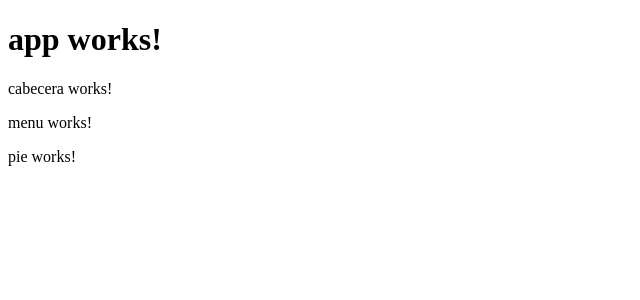
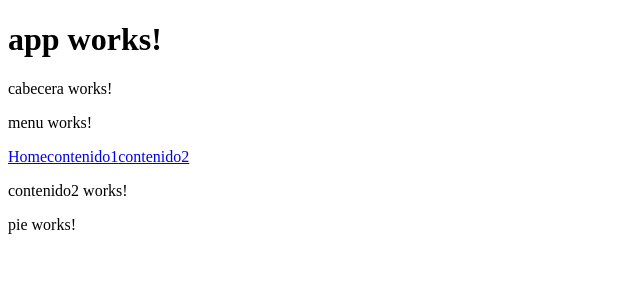
Before and after one commit to felixosle/Angular2-Playground, an Angular app: page /contenido2 in a window 1280 px wide. Shown: the top 300 px of the page, without its empty margins (0-640 px from the left). Built offline with nearby package versions, Linux system fonts and the light colour scheme.

Commit message:
routing works

```diff
--- a/src/app/app.component.html
+++ b/src/app/app.component.html
@@ -3,4 +3,15 @@
 </h1>
 <app-cabecera></app-cabecera>
 <app-menu></app-menu>
+
+<!-- Navigation with router directives-->
+<nav class="mdl-navigation">
+  <a class="mdl-navigation__link" [routerLink]="['/']">Home</a>
+  <a class="mdl-navigation__link" [routerLink]="['/contenido1']">contenido1</a>
+  <a class="mdl-navigation__link" [routerLink]="['/contenido2']">contenido2</a>
+</nav>
+
+ <!-- Router Outlet -->
+<router-outlet></router-outlet>
+
 <app-pie></app-pie>
--- /dev/null
+++ b/src/app/app.routes.ts
@@ -0,0 +1,20 @@
+// Imports
+// Deprecated import
+// import { provideRouter, RouterConfig } from '@angular/router';
+import { ModuleWithProviders }  from '@angular/core';
+import { Routes, RouterModule } from '@angular/router';
+import { Contenido1Component } from './contenido1/contenido1.component';
+import { Contenido2Component } from './contenido2/contenido2.component';
+
+// Route Configuration
+export const routes: Routes = [
+  { path: 'contenido1', component: Contenido1Component },
+  { path: 'contenido2', component: Contenido2Component }
+];
+
+// Deprecated provide
+// export const APP_ROUTER_PROVIDERS = [
+//   provideRouter(routes)
+// ];
+
+export const routing: ModuleWithProviders = RouterModule.forRoot(routes);
--- /dev/null
+++ b/src/app/contenido1/contenido1.component.html
@@ -0,0 +1,3 @@
+<p>
+  contenido1 works!
+</p>
--- /dev/null
+++ b/src/app/contenido1/contenido1.component.ts
@@ -0,0 +1,15 @@
+import { Component, OnInit } from '@angular/core';
+
+@Component({
+  selector: 'app-contenido1',
+  templateUrl: './contenido1.component.html',
+  styleUrls: ['./contenido1.component.css']
+})
+export class Contenido1Component implements OnInit {
+
+  constructor() { }
+
+  ngOnInit() {
+  }
+
+}
--- /dev/null
+++ b/src/app/contenido2/contenido2.component.html
@@ -0,0 +1,3 @@
+<p>
+  contenido2 works!
+</p>
--- /dev/null
+++ b/src/app/contenido2/contenido2.component.ts
@@ -0,0 +1,15 @@
+import { Component, OnInit } from '@angular/core';
+
+@Component({
+  selector: 'app-contenido2',
+  templateUrl: './contenido2.component.html',
+  styleUrls: ['./contenido2.component.css']
+})
+export class Contenido2Component implements OnInit {
+
+  constructor() { }
+
+  ngOnInit() {
+  }
+
+}
```
Also changed, not shown: src/app/app.module.ts (+8 -2 lines), src/app/contenido1/contenido1.component.css (added), src/app/contenido2/contenido2.component.css (added), 2 other files (tests, documents, lock files or other folders).
